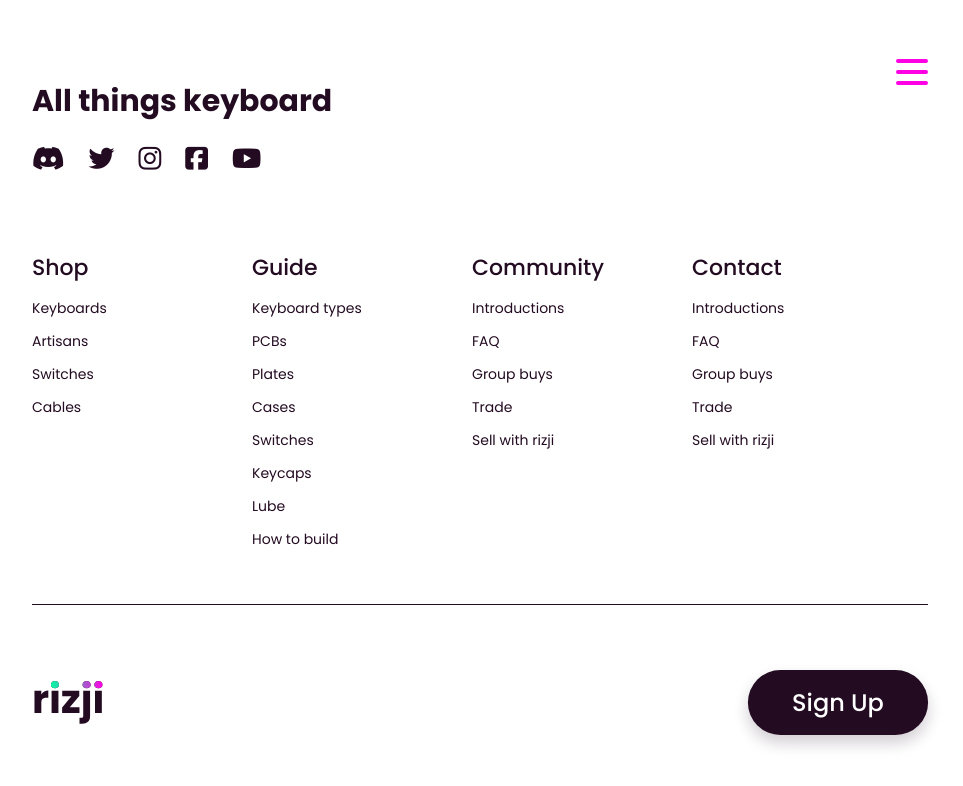
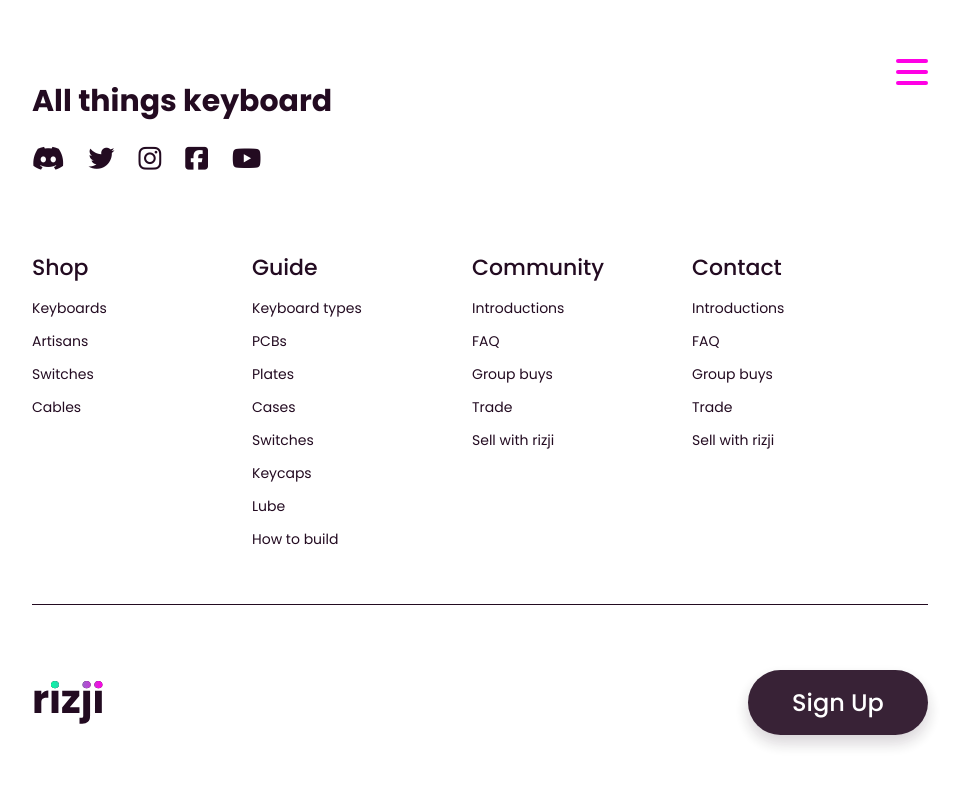
Before and after one commit to riz-l/rizji-keyboards, a React (Create React App) app: page / in a window 1280 px wide. In both pictures the pointer is over the element 998 px from the left and 3486 px from the top of the page. Shown: the part 2784-3570 px from the top of the page, without its empty margins (160-1123 px from the left). Built offline with nearby package versions, Linux system fonts and the light colour scheme.

Commit message:
Changed on-hover effects for Home and Footer cta's

```diff
--- a/src/components/UI/Footer/Footer.styles.scss
+++ b/src/components/UI/Footer/Footer.styles.scss
@@ -84,7 +84,7 @@
 
         &:hover {
           box-shadow: 0 8px 15px rgba(35, 11, 33, 0.2);
-          transform: scale(1.001);
+          opacity: 0.9;
           transition: all 300ms ease-in-out;
         }
 
--- a/src/components/pages/Home/Home.styles.scss
+++ b/src/components/pages/Home/Home.styles.scss
@@ -42,7 +42,7 @@
 
         &:hover {
           box-shadow: 0 8px 15px rgba(255, 255, 255, 0.2);
-          transform: scale(1.001);
+          opacity: 0.9;
           transition: all 300ms linear;
         }
 
@@ -140,7 +140,7 @@
 
           &:hover {
             box-shadow: 0 8px 15px rgba(35, 11, 33, 0.2);
-            transform: scale(1.001);
+            opacity: 0.9;
             transition: all 300ms ease-in-out;
           }
 
@@ -227,7 +227,7 @@
 
         &:hover {
           box-shadow: 0 8px 15px rgba(255, 255, 255, 0.2);
-          transform: scale(1.001);
+          opacity: 0.9;
           transition: all 300ms ease-in-out;
         }
 
```
